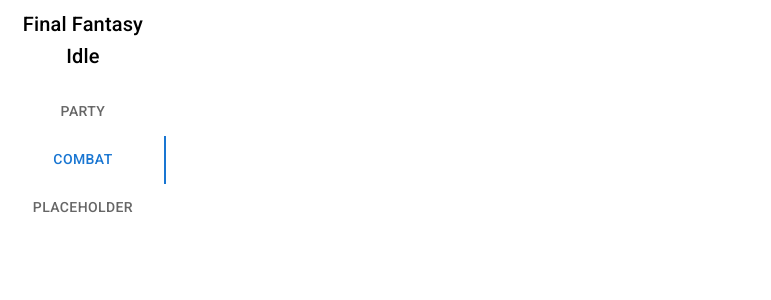
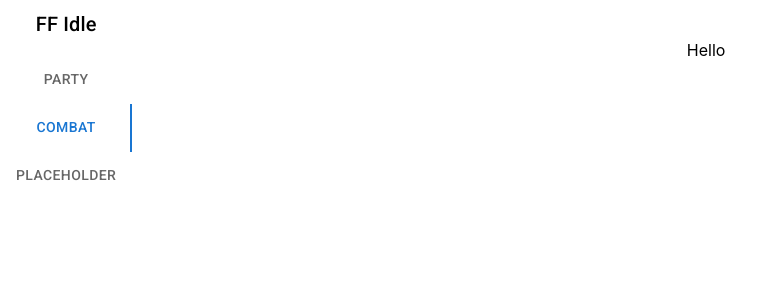
Before and after one commit to mpatel500/idle, a React (Create React App) app: page / in a window 1280 px wide. Both pictures are taken after a click on the tab "COMBAT". Shown: the top 300 px of the page, without its empty margins (0-771 px from the left). Built offline with nearby package versions, Linux system fonts and the light colour scheme.

Commit message:
Add placeholder combat tab

```diff
--- /dev/null
+++ b/src/CombatTab/CombatTab.tsx
@@ -0,0 +1,7 @@
+import React from 'react';
+
+const CombatTab = () => (
+  <p>Hello</p>
+)
+
+export default CombatTab
--- /dev/null
+++ b/src/CombatTab/index.ts
@@ -0,0 +1,3 @@
+import CombatTab from './CombatTab';
+
+export default CombatTab;
--- a/src/Sidebar/Sidebar.tsx
+++ b/src/Sidebar/Sidebar.tsx
@@ -5,6 +5,7 @@
 import Box from '@mui/material/Box';
 
 import PartyTab from '../PartyTab';
+import CombatTab from '../CombatTab';
 
 interface TabPanelProps {
   children?: React.ReactNode;
@@ -14,9 +15,10 @@
 
 const TabPanel = ({children, index, value}: TabPanelProps) => (
   <div
-  role='tabpanel'
-  id={`tabpanel-${index}`}
-  style={{width: '100%'}}
+    hidden={value !== index}
+    role='tabpanel'
+    id={`tabpanel-${index}`}
+    style={{width: '100%'}}
   >
     {value === index && (
       <Box sx={{p: 3}}>
@@ -36,10 +38,12 @@
     }
   }, [isInitialRender])
 
+  console.log(value);
+
   return (
     <Box sx={{ display: 'flex' }}>
       <Box>
-        <Typography variant='h6' sx={{ p: 2, pt: 1 }}>Final Fantasy Idle</Typography>
+        <Typography variant='h6' sx={{ p: 2, pt: 1 }}>FF Idle</Typography>
         <Tabs
           orientation='vertical'
           value={value}
@@ -53,6 +57,9 @@
       <TabPanel value={value} index={0}>
         {!isInitialRender && value === 0 && <PartyTab />}
       </TabPanel>
+      <TabPanel value={value} index={1}>
+        {value === 1 && <CombatTab />}
+      </TabPanel>
     </Box>
   );
 };
```
